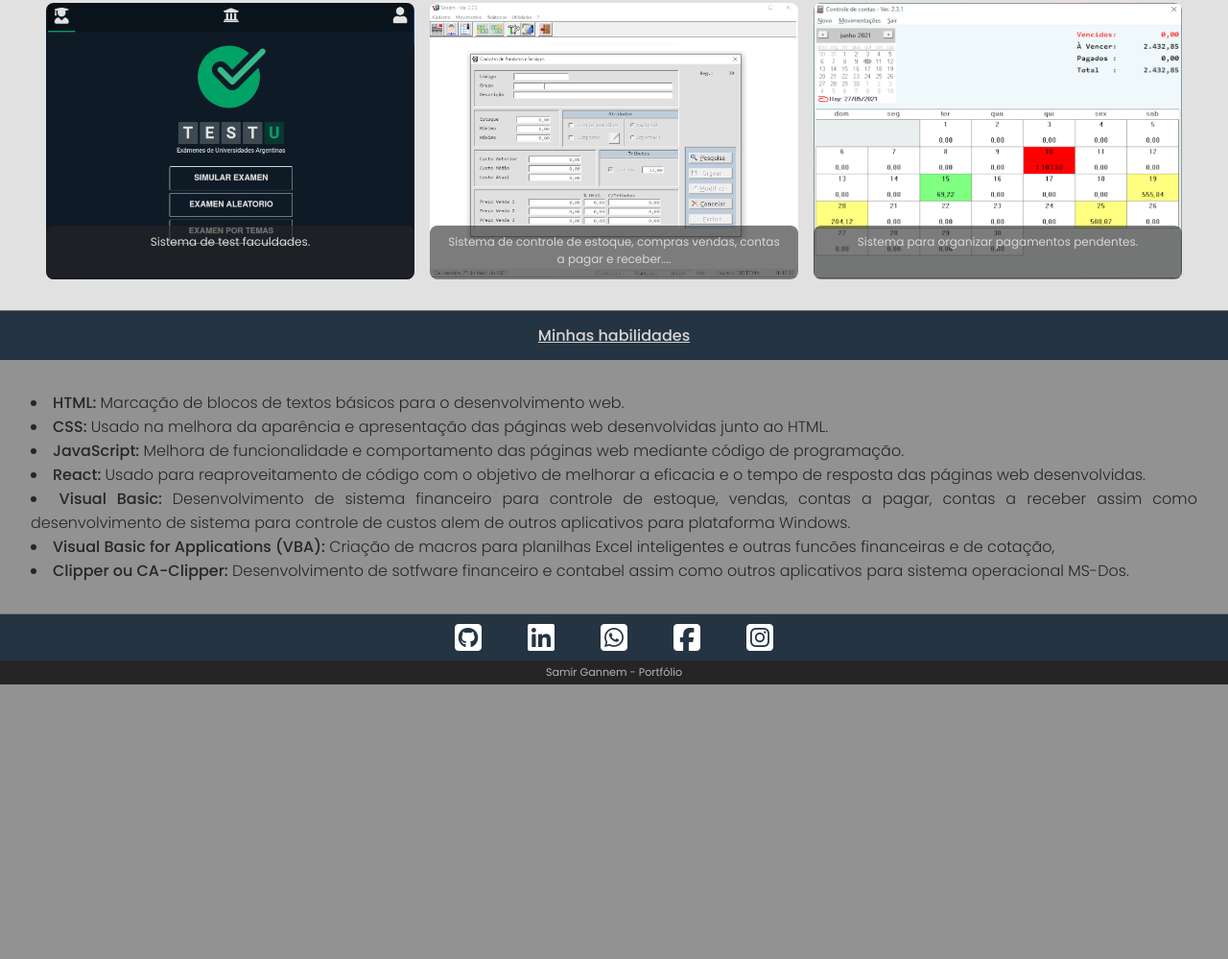
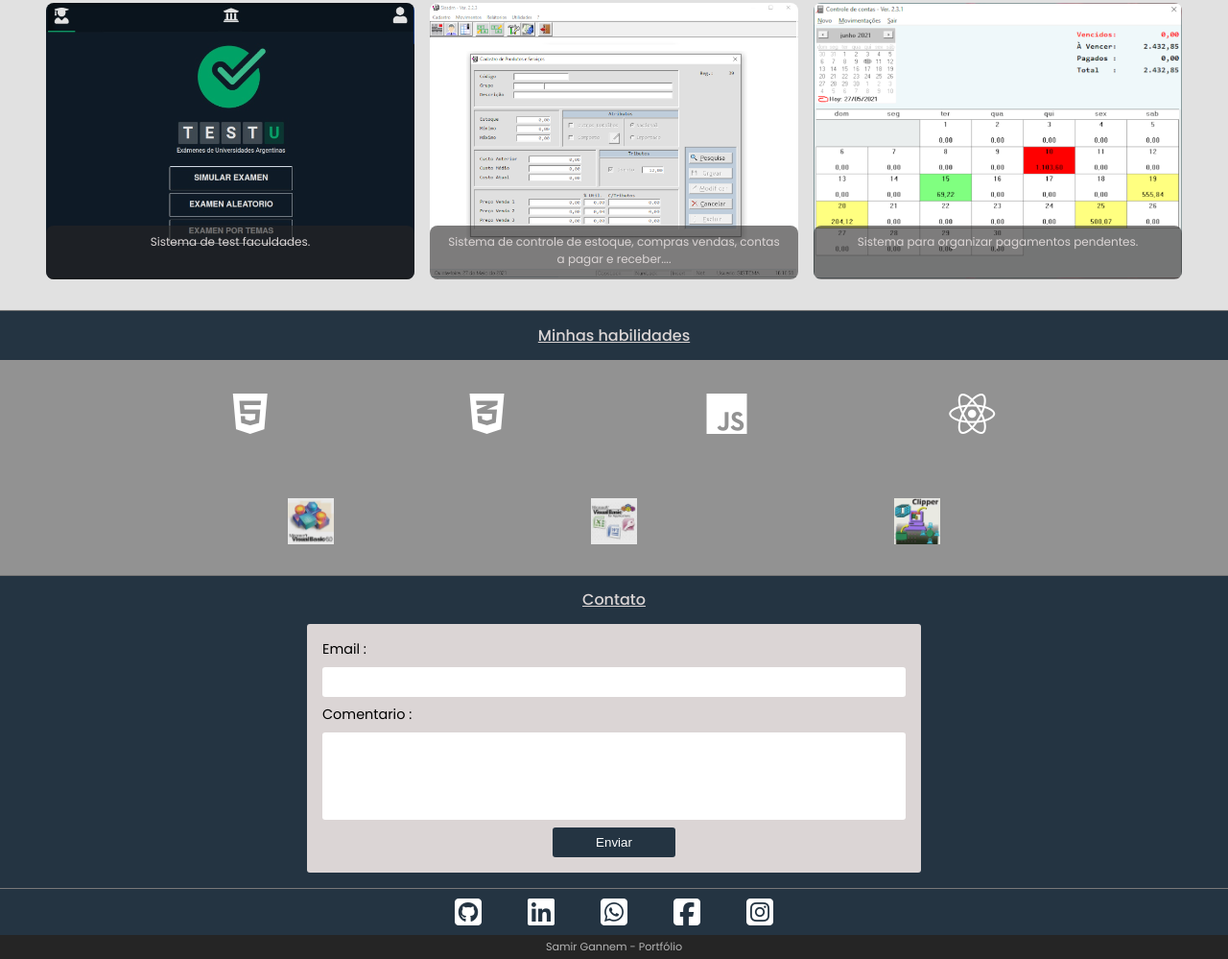
Before and after one commit to samirgannem/portofolio, a plain HTML site: page index.html in a window 1280 px wide. Shown: the part 515-1514 px from the top of the page at 96% size. Before the commit the page ends 1228 px from the top, so only its background shows below. Drawn offline with Linux system fonts and the light colour scheme.

Commit message:
add contact

```diff
--- a/index.html
+++ b/index.html
@@ -4,14 +4,14 @@
     <meta charset="UTF-8">
     <meta http-equiv="X-UA-Compatible" content="IE=edge">
     <meta name="viewport" content="width=device-width, initial-scale=1.0">
-    <title>Samir Gannem</title>
+    <title>Samir Gannem - Portfólio</title>
     <link rel="preconnect" href="https://fonts.gstatic.com">
     <link href="https://fonts.googleapis.com/css2?family=Poppins:ital,wght@0,100;0,200;0,300;0,400;0,500;0,600;0,700;1,100;1,200;1,300;1,400;1,500;1,600;1,700&display=swap" rel="stylesheet">
     <link rel="stylesheet" href="./style.css">
     <link rel="shortcut icon" href="./Assets/favicon.svg" />
 </head>
 <body>
-    <header class=navBar>
+    <header class="navBar">
         <div class="tittle">
             <h1>
                 Olá eu sou o Samir Gannem
@@ -89,10 +89,10 @@
         </div>
     </main>
     <footer>
-        <h3 class=text-tittle-footer>
+        <h3 class="text-tittle-footer">
             Minhas habilidades
         </h3>
-        <!-- <div class=images-footer>
+        <div class=images-footer>
             <i class="fab fa-html5 html-icon"></i>
             <i class="fab fa-css3-alt css-icon"></i>
             <i class="fab fa-js js-icon"></i>
@@ -102,8 +102,8 @@
             <img class=images-properties-footer src="./Assets/vb6.png" alt=""/>
             <img class=images-properties-footer src="./Assets/vba.png" alt=""/>
             <img class=images-properties-footer src="./Assets/clipper.png" alt=""/>
-        </div> -->
-        <div class=images-footer>
+        </div>
+        <!-- <div class=images-footer-text>
             <li>
                 HTML:
                 <span>
@@ -147,8 +147,33 @@
                 </span>
             </li>
 
+        </div> -->
+        <div>
+            <h3 class="text-tittle-footer">
+                Contato
+            </h3>
+            <section class="boxContact">
+
+                <form action="https://postmail.invotes.com/send"
+                method="post" class="inputBox" id="email_form">
+
+                    <!-- <p class="tittleContact">Nome :</p>
+                    <input class="textBox nameBox" type="text" name="name"/> -->
+
+                    <p class="tittleContact">Email :</p>
+                    <input class="textBox emailBox" type="text" name="subject"/>
+
+
+                    <p class="tittleContact">Comentario :</p>
+                    <textarea rows="5" class="commentBox" name="text"></textarea>
+                    <input type="hidden" name="access_token" value="dg4450cb93g8xdxco0m7t957" />
+                    <input type="hidden" name="success_url" value=".?message=Email+Successfully+Sent%21&isError=0" />
+                    <input type="hidden" name="error_url" value=".?message=Email+could+not+be+sent.&isError=1" />
+                    <input class="btn__inputBox" id="submit_form" type="submit" value="Enviar" />
+                </form>
+
+            </section>
         </div>
-
 
 
         <div class="line-footer">
--- a/scripts.js
+++ b/scripts.js
@@ -12,7 +12,9 @@ window.addEventListener('click', (e) => {
   const eventTarget = e.target;
 
   if (eventTarget.matches('.btn-projects')) {
-    scrollToContact(DOMElements);
+    // scrollToContact(DOMElements);
+    document.body.scrollTop = 0; // For Safari
+    document.documentElement.scrollTop = 0;
   }
 
   if (eventTarget.matches('.btn-skills')) {
@@ -23,12 +25,6 @@ window.addEventListener('click', (e) => {
     scrollToContact2(DOMElements2);
   }
 });
-
-window.addEventListener('scroll', (e) => {
-  wAppAndNavStyling(DOMElements);
-  handleProgressBar(DOMElements);
-});
-
 
   function scrollToContact(DOMElements) {
     const { projectsForm} = DOMElements;
@@ -59,3 +55,13 @@ window.addEventListener('scroll', (e) => {
       behavior: 'smooth',
     });
   }
+
+      var submitButton = document.getElementById("submit_form");
+      var form = document.getElementById("email_form");
+      form.addEventListener("submit", function (e) {
+
+          setTimeout(function() {
+              submitButton.value = "Enviando...";
+              submitButton.disabled = true;
+          }, 1);
+      });
--- a/style.css
+++ b/style.css
@@ -232,24 +232,31 @@ ul {
     text-decoration-line: underline;
     font-weight: 500;
     background: var(--for-clear-bg);
+    cursor: default;
 
 }
 
 .images-footer {
-/*    display:flex;
+    display:flex;
     padding: 1rem;
-    justify-content: space-evenly;*/
+    justify-content: space-evenly;
     padding:2rem;
     text-align: justify;
-    color: rgb(38,38,38)
-
-
+    color: rgb(38,38,38);
+    cursor: default;
+}
+.images-footer-text {
+        padding:2rem;
+        text-align: justify;
+        color: rgb(38,38,38);
+        cursor: default;
 }
 .images-footer li {
     font-weight: 500;
 }
 .images-footer span {
     font-weight: 300;
+
 }
 .images-properties-footer {
     width: 48px;
@@ -304,8 +311,58 @@ ul {
     flex-wrap: wrap;
     display:flex;
     justify-content: center;
+}
+
+.boxContact {
+    display:flex;
+    background: var(--for-clear-bg);
+    justify-content: center;
+    padding-bottom: 1rem;;
+}
+
+.inputBox {
+    display: flex;
+    flex-direction: column;
+    padding: 1rem;
+    gap: .5rem;
+    background: var(--white);
+    width: 50%;
+    border-radius: 3px;
+}
+
+.textBox {
+    border: none;
+    border-radius: 3px;
+    padding: .5rem;
+}
 
 
+.tittleContact {
+    font-size: .9rem;
+
+}
+
+.btn__inputBox{
+    border: none;
+    padding: .5rem;
+    background: var(--for-clear-bg);
+    border-radius: 3px;
+    color: white;
+    width: 8rem;
+    align-self: center;
+}
+.btn__inputBox:hover {
+    color: var(--for-clear-bg);
+    background: white;
+    cursor: pointer;
+    transition: .5s;
+}
+
+.commentBox {
+    border: none;
+    resize: none;
+    padding: .5rem;
+    border-radius: 3px;
 }
 
 .icon-contact {
@@ -345,6 +402,7 @@ ul {
     background:rgb(37, 37, 37);
     font-size: .7rem;
     padding: .25rem;
+    cursor:default;
 }
 
 @media (max-width:810px)  {
@@ -372,7 +430,7 @@ ul {
 
 
 .navbar {
-    position: fixed;
+    position: sticky;
     display: flex;
     flex-direction: row;
     justify-content: space-between;
```
